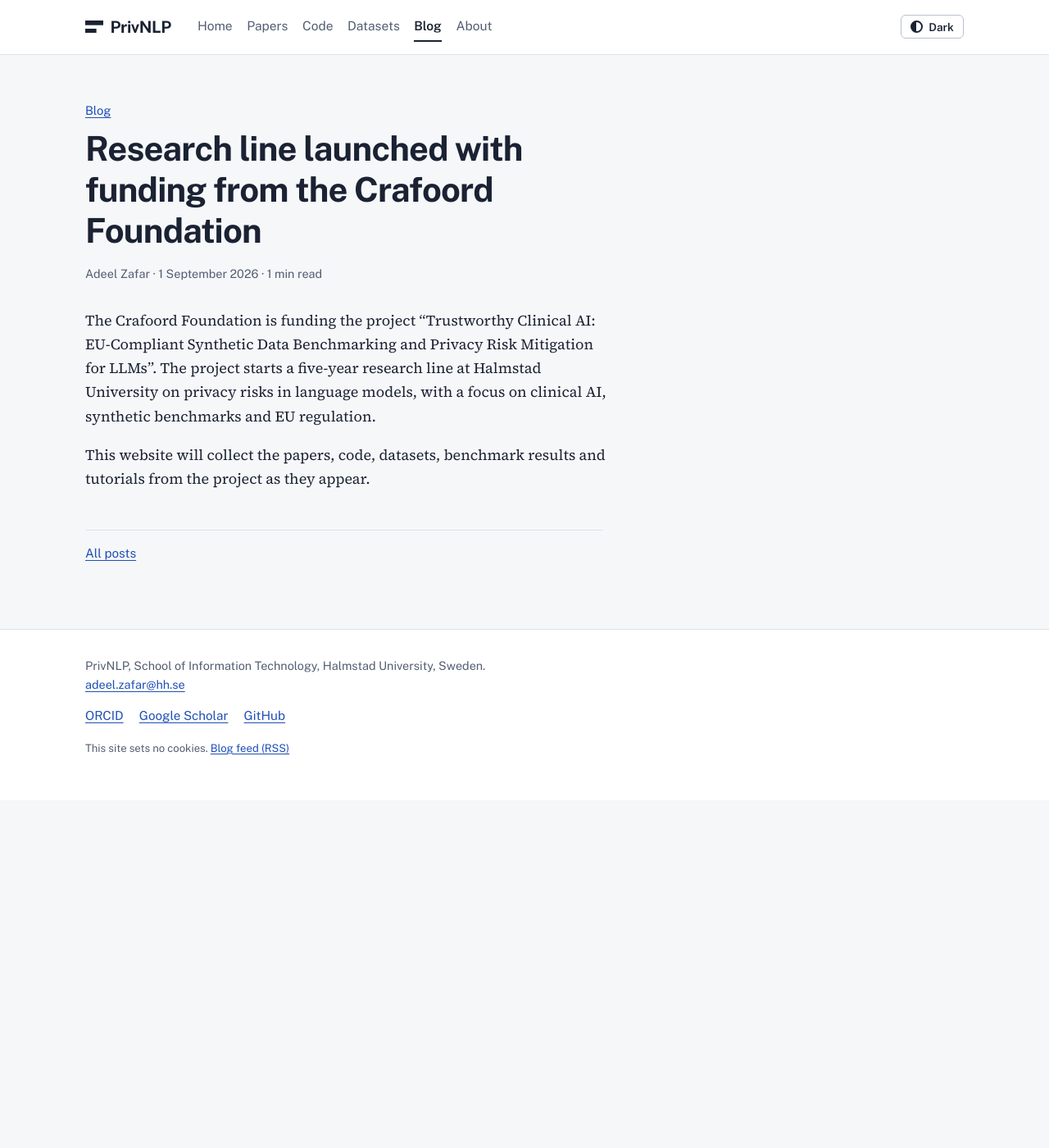
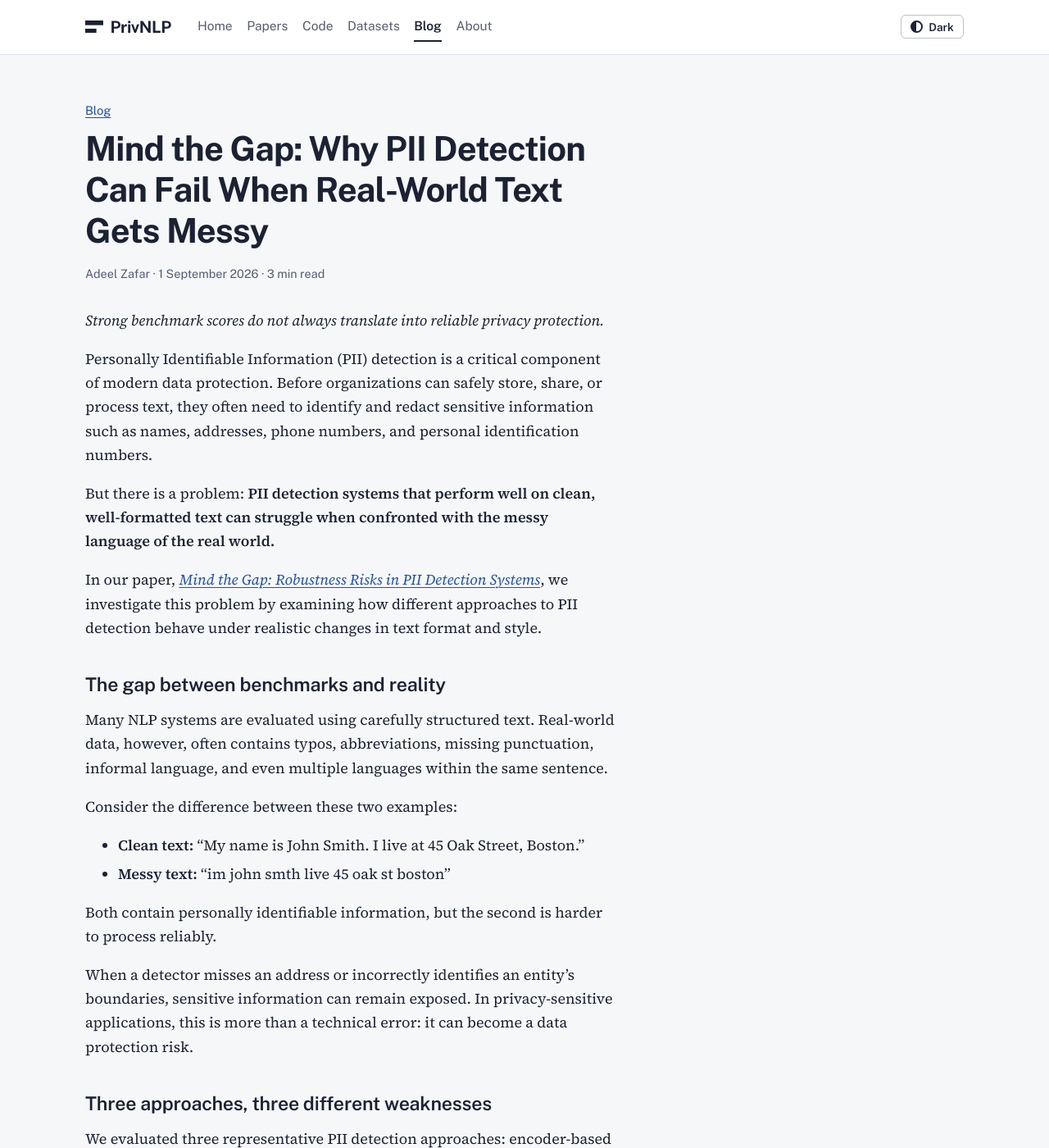
Before and after one commit to Adeelzafar/privnlp, a Jekyll site: the page built from _posts/2026-09-01-research-line-launch.md, in a window 1280 px wide and 1400 px high. Shown: the whole window at 82% size. Built offline with Jekyll 4.4.1, drawn with Linux system fonts in a browser that asks for light colours; some of the changed text lies outside the part shown.

Commit message:
Update 2026-09-01-research-line-launch.md

```diff
--- a/_posts/2026-09-01-research-line-launch.md
+++ b/_posts/2026-09-01-research-line-launch.md
@@ -1,8 +1,69 @@
 ---
 # TODO: set the date in the filename and below.
-title: "Research line launched with funding from the Crafoord Foundation"
+title: "Mind the Gap: Why PII Detection Can Fail When Real-World Text Gets Messy"
 date: 2026-09-01
 ---
-The {{ site.funding.funder }} is funding the project “{{ site.funding.project | strip }}”. The project starts a five-year research line at Halmstad University on privacy risks in language models, with a focus on clinical AI, synthetic benchmarks and EU regulation.
+*Strong benchmark scores do not always translate into reliable privacy protection.*
 
-This website will collect the papers, code, datasets, benchmark results and tutorials from the project as they appear.
+Personally Identifiable Information (PII) detection is a critical component of modern data protection. Before organizations can safely store, share, or process text, they often need to identify and redact sensitive information such as names, addresses, phone numbers, and personal identification numbers.
+
+But there is a problem: **PII detection systems that perform well on clean, well-formatted text can struggle when confronted with the messy language of the real world.**
+
+In our paper, [*Mind the Gap: Robustness Risks in PII Detection Systems*](https://arxiv.org/abs/2609.03464), we investigate this problem by examining how different approaches to PII detection behave under realistic changes in text format and style.
+
+## The gap between benchmarks and reality
+
+Many NLP systems are evaluated using carefully structured text. Real-world data, however, often contains typos, abbreviations, missing punctuation, informal language, and even multiple languages within the same sentence.
+
+Consider the difference between these two examples:
+
+- **Clean text:** “My name is John Smith. I live at 45 Oak Street, Boston.”
+- **Messy text:** “im john smth live 45 oak st boston”
+
+Both contain personally identifiable information, but the second is harder to process reliably.
+
+When a detector misses an address or incorrectly identifies an entity's boundaries, sensitive information can remain exposed. In privacy-sensitive applications, this is more than a technical error: it can become a data protection risk.
+
+## Three approaches, three different weaknesses
+
+We evaluated three representative PII detection approaches: encoder-based named entity recognition using spaCy, hybrid rule-based detection using Microsoft Presidio, and large language model (LLM)-based extraction using Qwen2.5-3B.
+
+Our benchmark covers seven types of distribution shift, including unstructured text, conversational language, abbreviations, typos, overlapping entities, mixed PII contexts, and code-switching.
+
+The results reveal an important finding: **no single architecture is consistently reliable across all PII types and input conditions.**
+
+- **Encoder-based models** can struggle with unfamiliar entity forms and identifying the correct boundaries of sensitive information.
+- **Rule-based systems** are effective for predictable formats, such as structured identifiers, but can be less reliable when the input deviates from expected patterns.
+- **LLMs** offer flexible extraction capabilities, but can confuse entity types or produce unstable, incorrectly formatted outputs.
+
+Interestingly, the LLM achieved the best overall F1 score in our evaluation, yet still exhibited weaknesses in particular entity categories, occasional unparseable outputs, and higher computational costs. A strong aggregate score therefore does not necessarily mean a system is safe to deploy.
+
+## What did the experiments reveal?
+
+One particularly important result concerns location detection. Across the evaluated systems, location recall dropped from **72.5% on clean inputs to 45.7% on unstructured inputs**.
+
+In other words, a substantial proportion of locations that could be detected in clean text were missed when the text became less structured.
+
+This illustrates why evaluating only on conventional benchmarks can create a misleading impression of reliability. A system may appear accurate under controlled conditions while leaving sensitive information exposed in realistic settings.
+
+## Toward more reliable PII detection
+
+Rather than searching for a single winning architecture, we advocate a more practical approach: combining complementary detection methods.
+
+For example, rule-based patterns can handle predictable identifiers, encoder-based models can recognize person names, and LLMs can help interpret less structured text. Combining these approaches may improve coverage, although the resulting pipeline must itself be evaluated carefully.
+
+We also propose a **quality-assurance-driven feedback loop** in which missed or incorrectly detected entities are reviewed, used to improve the system, and incorporated into regression tests. This helps organizations address newly discovered failure modes without overlooking previously handled cases.
+
+The benchmark and implementation are available on [GitHub](https://github.com/Adeelzafar/Mind-the-Gap-PII).
+
+## The bigger lesson
+
+As organizations increasingly use AI to process healthcare records, customer conversations, financial documents, and other sensitive information, privacy protection cannot depend on benchmark performance alone.
+
+PII detection needs to be evaluated under the conditions in which it will actually operate. That means testing noisy inputs, unfamiliar formats, language variation, and the consequences of missed entities—not just measuring average accuracy.
+
+**The key takeaway is simple: reliable privacy protection requires more than detecting PII when the text is clean. It requires understanding when detection systems fail, why they fail, and how those failures can be mitigated.**
+
+*Paper: [Mind the Gap: Robustness Risks in PII Detection Systems](https://arxiv.org/abs/2609.03464)*
+
+*Authors: Adeel Zafar and Sławomir Nowaczyk, Halmstad University, Sweden.*
```
